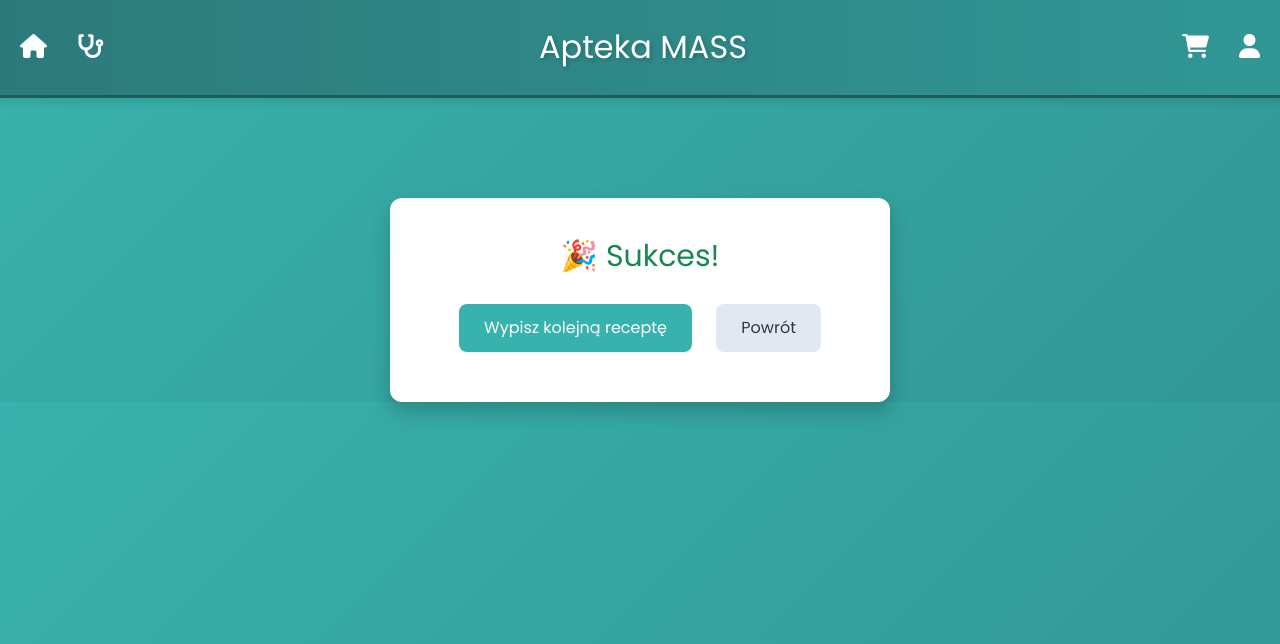
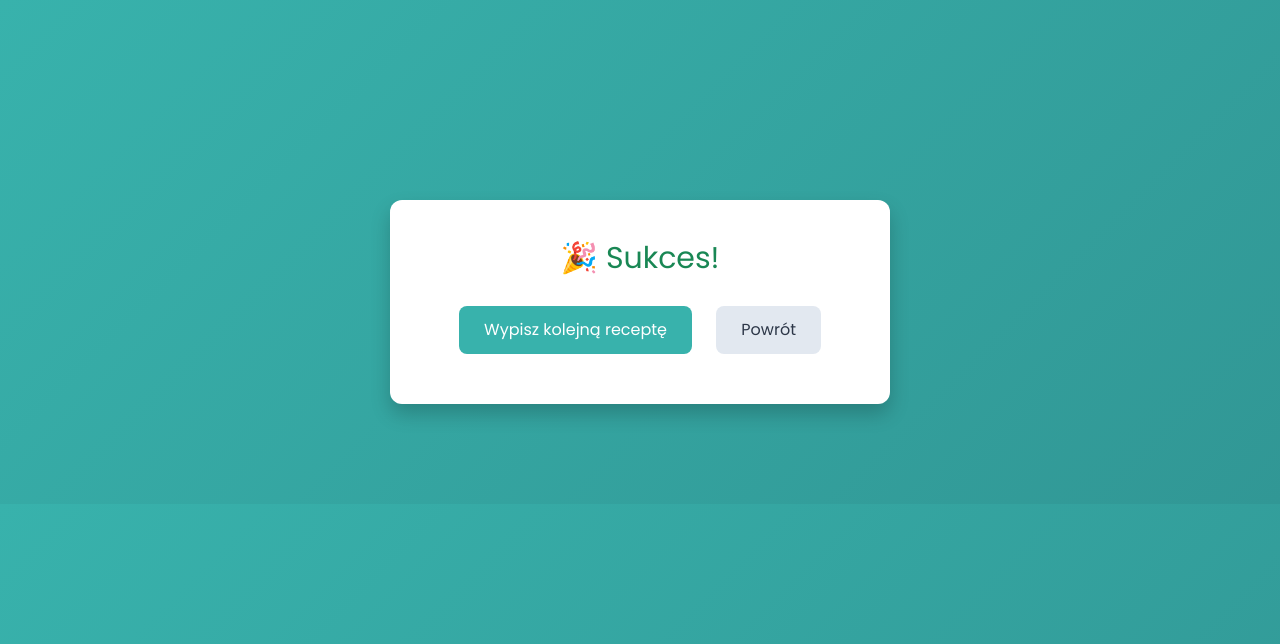
Before and after one commit to mmciezak/MASS, a Django app: template MASS/pharmacy/mass/templates/success_prescription.html in a window 1280 px wide. Shown: the top 644 px of the page. Run offline with Django 5.2, Linux system fonts and the light colour scheme; the template is opened without the code that fills it, so the values that code supplies are empty; some libraries are stand-ins or nearby versions.

Commit message:
naprawa success_prescription.html

```diff
--- a/MASS/pharmacy/mass/templates/success_prescription.html
+++ b/MASS/pharmacy/mass/templates/success_prescription.html
@@ -14,7 +14,7 @@
             display: flex;
             flex-direction: column;
             align-items: center;
-            margin: 0;
+            margin: 100px;
             padding: 0px 20px;
             height: 100%;
             text-align: center;
@@ -78,7 +78,6 @@
     </style>
 </head>
 <body>
-{% include 'navbar.html' %}
     <div class="container">
         <h1 class="text-success">🎉 Sukces!</h1>
         <p>{{ message }}</p>
```
